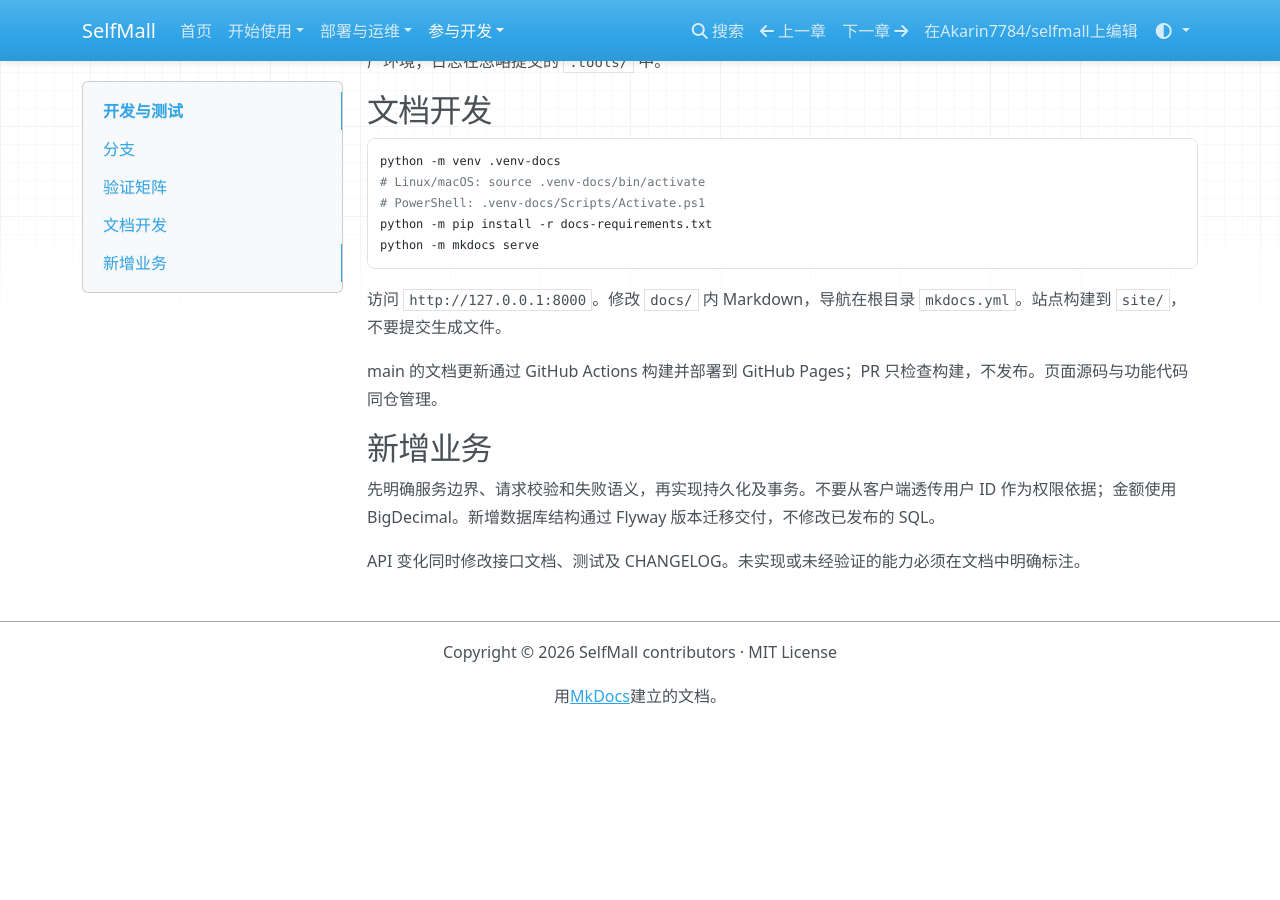
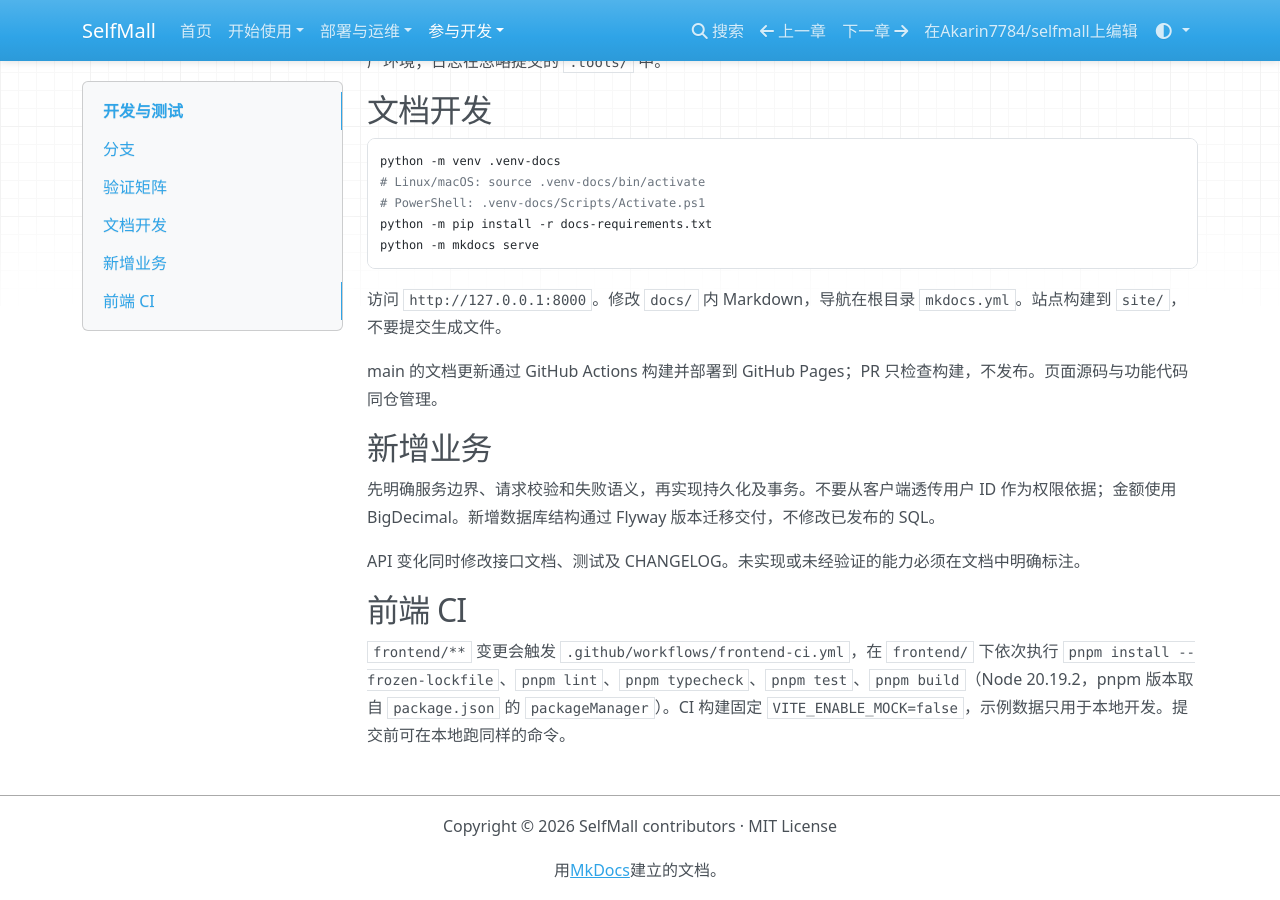
Before and after one commit to Akarin7784/selfmall, an MkDocs documentation site: the page built from docs/development.md, in a window 1280 px wide and 900 px high, scrolled down 627 px. Built offline with MkDocs 1.6.1, drawn with Linux system fonts in a browser that asks for light colours; nearby versions of some CDN libraries; before the commit the page ends 1353 px from its top, so only the background shows below that.

Commit message:
ci: 增加前端 CI（FE-02）

```diff
--- a/docs/development.md
+++ b/docs/development.md
@@ -35,3 +35,7 @@ main 的文档更新通过 GitHub Actions 构建并部署到 GitHub Pages；PR
 先明确服务边界、请求校验和失败语义，再实现持久化及事务。不要从客户端透传用户 ID 作为权限依据；金额使用 BigDecimal。新增数据库结构通过 Flyway 版本迁移交付，不修改已发布的 SQL。
 
 API 变化同时修改接口文档、测试及 CHANGELOG。未实现或未经验证的能力必须在文档中明确标注。
+
+## 前端 CI
+
+`frontend/**` 变更会触发 `.github/workflows/frontend-ci.yml`，在 `frontend/` 下依次执行 `pnpm install --frozen-lockfile`、`pnpm lint`、`pnpm typecheck`、`pnpm test`、`pnpm build`（Node 20.19.2，pnpm 版本取自 `package.json` 的 `packageManager`）。CI 构建固定 `VITE_ENABLE_MOCK=false`，示例数据只用于本地开发。提交前可在本地跑同样的命令。
```
Also changed, not shown: CHANGELOG.md (+1 -0 lines), 1 other file.
